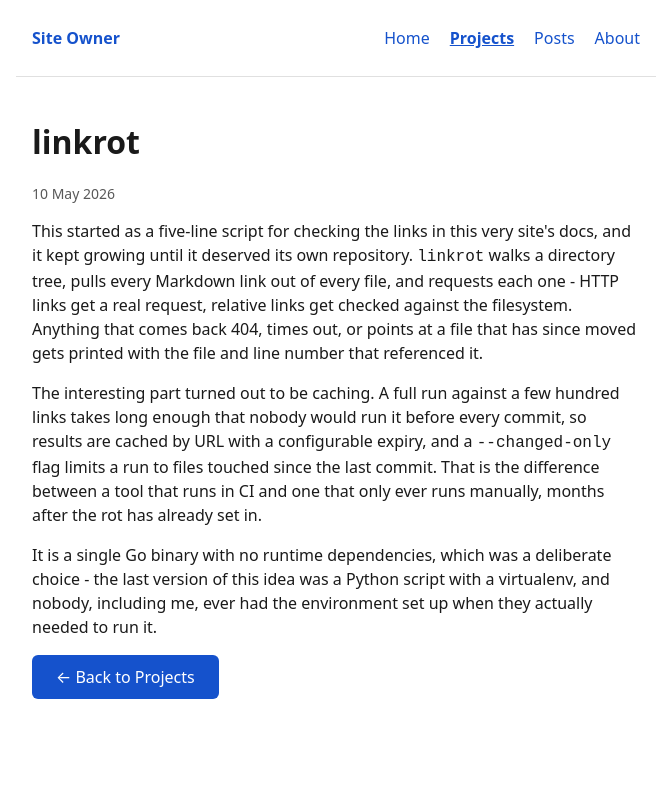
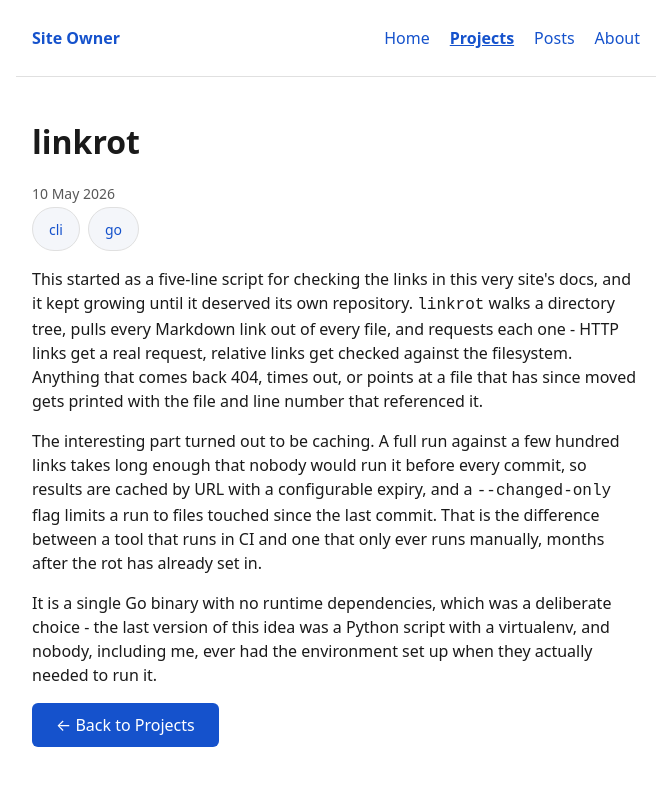
Before and after one commit to chamaya00/new-project-agents-v3, a Jekyll site: the page built from _projects/linkrot.html, in a window 1280 px wide. Shown: the top 786 px of the page, without its empty margins (304-975 px from the left). Built offline with Jekyll 4.4.1, drawn with Linux system fonts in a browser that asks for light colours.

Commit message:
Add example tags to real content so the tag chip / tag-page design renders (#88)
Closes #87, objective merged under its merge policy (green, set by @chamaya00). House-rules merge gate, item by item:

- Checks green and there are some: ci and guard both green on e8dd679; 244/244 local checks, exit 0.
- Every criterion covered by a check that actually ran, not trusted: independently checked out the branch, sabotaged the post's `html` tag, watched the four checks tied to it go red for the right reason (chip gone from Home/posts.html/entry page, tag page's entry listing gone), and confirmed the stub's own "page exists" check correctly stayed green since a stub's presence, not its match count, builds the page (ADR 0002). Restored and confirmed 244/244 again.
- Diff is the issue's worth: _posts, _projects, new _tags stubs, and tests/check.sh only.
- ADR: not needed. tags field and _tags collection are already-accepted mechanism (ADR 0002); this is content only.
- Design consequences: tag strings in front matter match their stub's `tag:` value character-for-character, per tag-pages.md's front matter section.
- What a revert does not undo: none of the six - no credential, no privilege widening, no new outbound destination, no destruction, no new external dependency, no unexplained work (diff matches PR description exactly).

🤖 Generated with [Claude Code](https://claude.com/claude-code)

https://claude.ai/code/session_01YJrNNrYPVdAcHtDotiGwYd

```diff
--- a/_posts/2026-08-20-writing-html-by-hand-again.html
+++ b/_posts/2026-08-20-writing-html-by-hand-again.html
@@ -3,6 +3,7 @@ layout: entry
 title: "Writing HTML by hand again"
 summary: "A few years of JSX later, closing my own tags feels like
   relearning to drive a stick shift."
+tags: [html]
 ---
 <p>
   Every element on this site is something I typed myself, closing tag and
--- a/_projects/linkrot.html
+++ b/_projects/linkrot.html
@@ -5,6 +5,7 @@ date: 2026-05-10
 summary: "A command-line tool that walks a folder of Markdown and reports
   every link that no longer resolves, so a stale reference gets caught before
   a reader finds it first."
+tags: [cli, go]
 ---
 <p>
   This started as a five-line script for checking the links in this very
--- /dev/null
+++ b/_tags/cli.html
@@ -0,0 +1,4 @@
+---
+layout: tag
+tag: cli
+---
--- /dev/null
+++ b/_tags/go.html
@@ -0,0 +1,4 @@
+---
+layout: tag
+tag: go
+---
--- /dev/null
+++ b/_tags/html.html
@@ -0,0 +1,4 @@
+---
+layout: tag
+tag: html
+---
```
Also changed, not shown: 1 other file.
